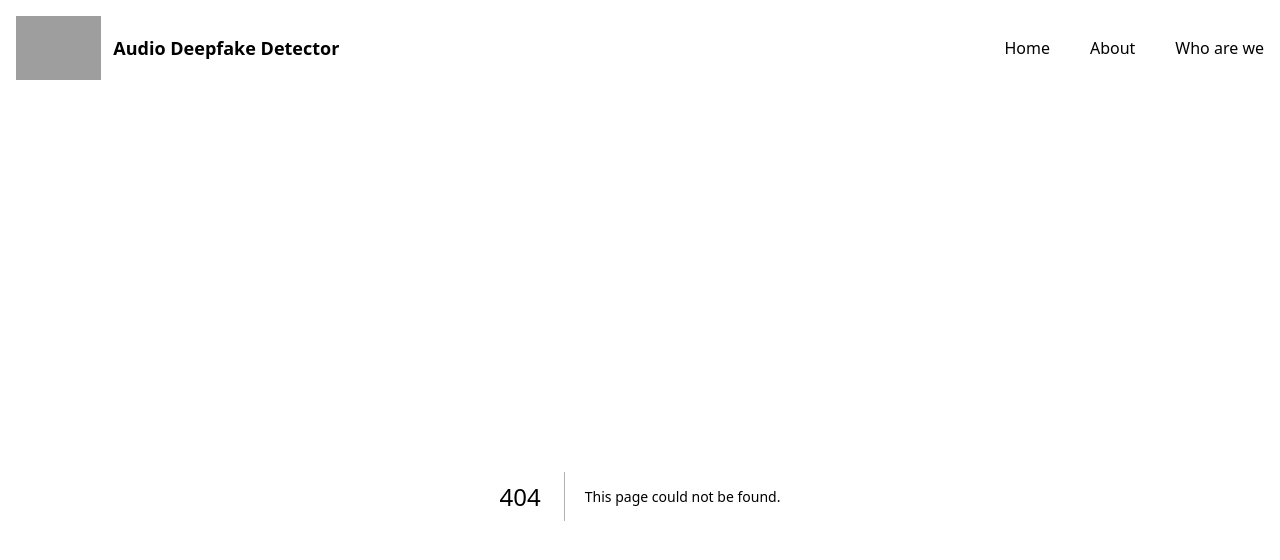
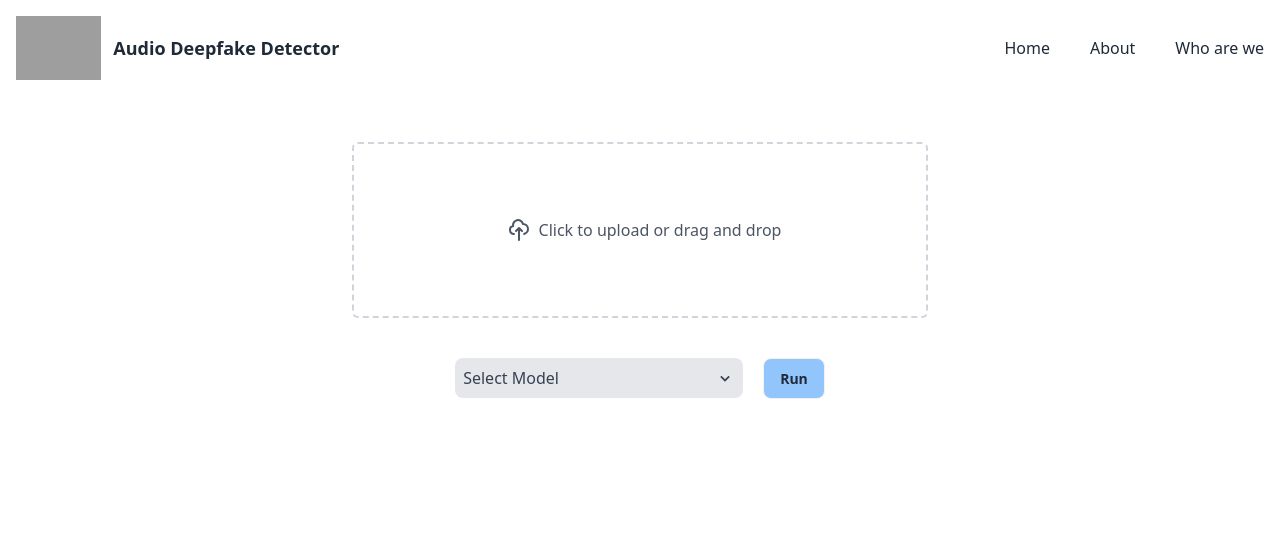
Before and after one commit to Usgupta/capstone, a Next.js app in the folder frontend/: page /detect in a window 1280 px wide. Before the commit this address had no page. Shown: the top 560 px of the page. Built offline with nearby package versions, Linux system fonts and the light colour scheme; grey boxes are pictures that could not be loaded.

Commit message:
removed whoarewe, and added login and detect page

```diff
--- a/frontend/app/whoarewe/layout.tsx
+++ b/frontend/app/detect/layout.tsx
@@ -1,4 +1,4 @@
-export default function WhoareweLayout({
+export default function DetectLayout({
     children,
   }: {
     children: React.ReactNode
--- /dev/null
+++ b/frontend/app/detect/page.tsx
@@ -0,0 +1,70 @@
+'use client'
+
+// Components
+import Dropdown from '@/components/Dropdown'
+import Uploadfile from '@/components/Uploadfile'
+import { useState, ChangeEvent } from "react";
+import { useSearchParams,useRouter } from 'next/navigation';
+
+export default function DetectPage() {
+  const [file, setFile] = useState<File | null>(null);
+  const [selected, setSelected] = useState("");
+
+  const router = useRouter();
+
+  const formData = new FormData();
+  if (file!=null){
+    formData.append('file',file);
+  }
+  // formData.append('option', selectedOption); // Include the selected option
+
+  const handleFileUpload = async () => {
+    if (file==null) {
+      alert('Please upload a file.');
+      return;
+    }
+
+    console.log(selected)
+
+    const formData = new FormData();
+    formData.append('file', file);
+    formData.append('option', selected); // Include the selected option
+
+    try {
+      const response = await fetch('http://127.0.0.1:8000/run/', {
+        method: 'POST',
+        body: formData,
+      });
+      if (response.ok) {
+        console.log('File uploaded successfully!');
+
+        // const params = new URLSearchParams(useSearchParams());
+
+        const result = await response.json();
+
+        const resultsPageURL = `/results?confidence=${result.confidence}&result=${result.result}`;
+
+        router.push(resultsPageURL);
+
+        //   result
+        // })
+
+
+      } else {
+        console.error('Failed to upload file');
+      }
+    } catch (error) {
+      console.error(error);
+    }
+  };
+
+  return (
+    <main className='flex flex-col justify-center items-center h-[580px] mt-6'>
+      <Uploadfile file={file} setFile={setFile}  />
+      <div className='flex justify-between mt-10'>
+        <Dropdown selected={selected} setSelected={setSelected}/>
+        <button className='bg-blue-300 btn ml-5 min-h-min h-[41px] rounded-lg' onClick={handleFileUpload}>Run</button>
+      </div>
+    </main>
+  )
+}
--- /dev/null
+++ b/frontend/app/login/layout.tsx
@@ -0,0 +1,11 @@
+export default function LoginLayout({
+    children,
+  }: {
+    children: React.ReactNode
+  }) {
+    return (
+      <main>
+        {children}
+      </main>
+    )
+  }
--- /dev/null
+++ b/frontend/app/login/page.tsx
@@ -0,0 +1,7 @@
+export default function LoginPage() {
+    return (
+      <>
+          <h1>Login</h1>
+      </>
+    )
+  }
--- a/frontend/app/whoarewe/page.tsx
+++ /dev/null
@@ -1,7 +0,0 @@
-export default function Whoarewe() {
-    return (
-      <>
-          <h1>Who are we</h1>
-      </>
-    )
-  }
```
